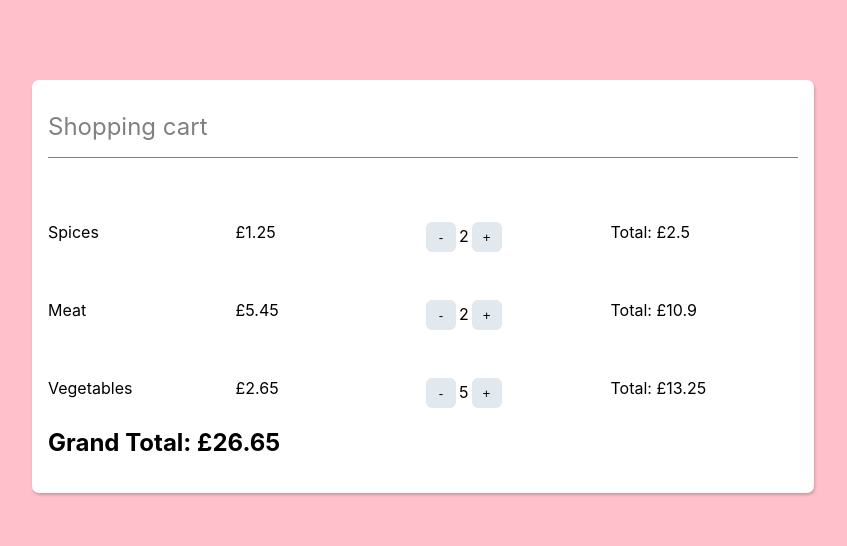
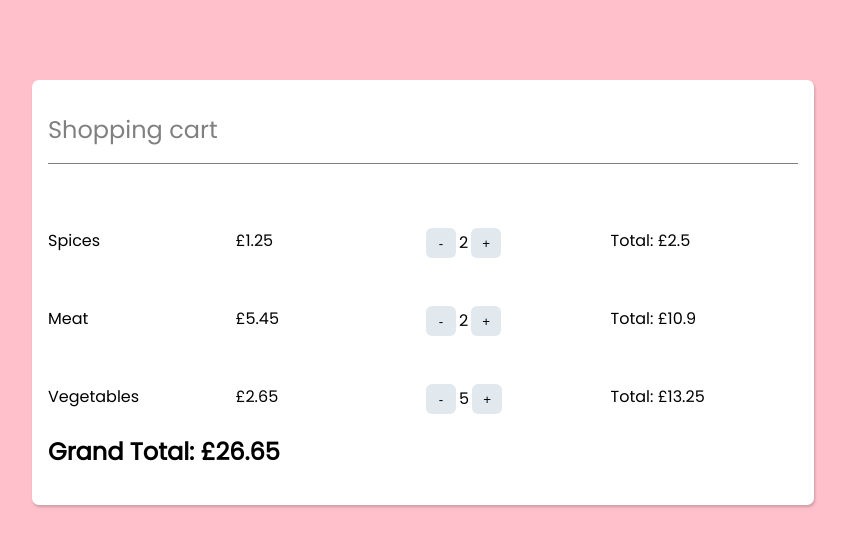
Before and after one commit to zsoobratty/shopping-cart, a React (Create React App) app: page / in a window 1280 px wide. Shown: the top 546 px of the page, without its empty margins (217-1064 px from the left). Built offline with nearby package versions, Linux system fonts and the light colour scheme.

Commit message:
Tweak CSS font

```diff
--- a/src/App.css
+++ b/src/App.css
@@ -1,5 +1,6 @@
-
+@import url('https://fonts.googleapis.com/css2?family=Poppins:wght@100;400&display=swap');
 body {
   margin: 0;
-  background: pink
+  background: pink;
+  font-family: 'Poppins', sans-serif;
 }
```
